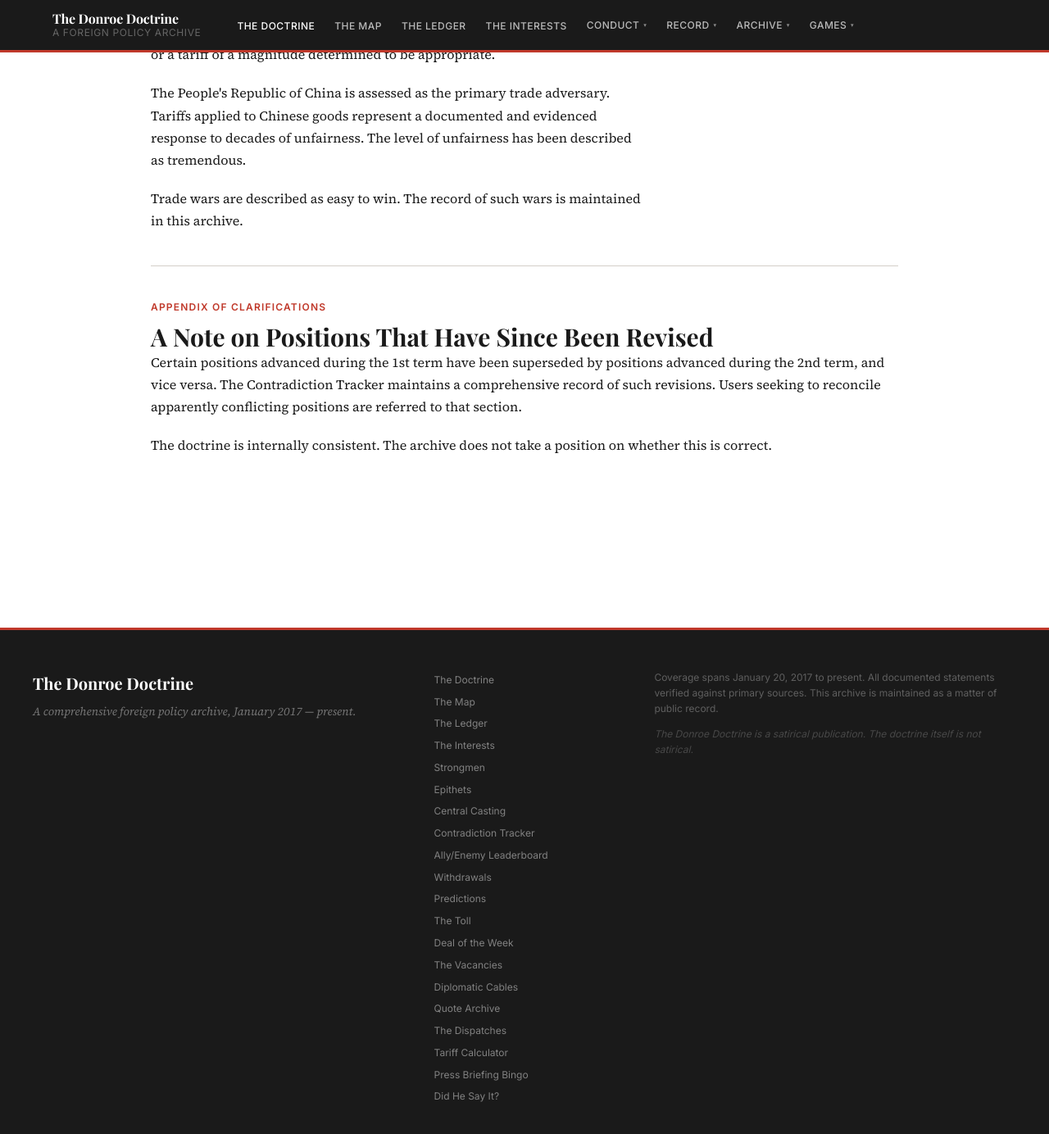
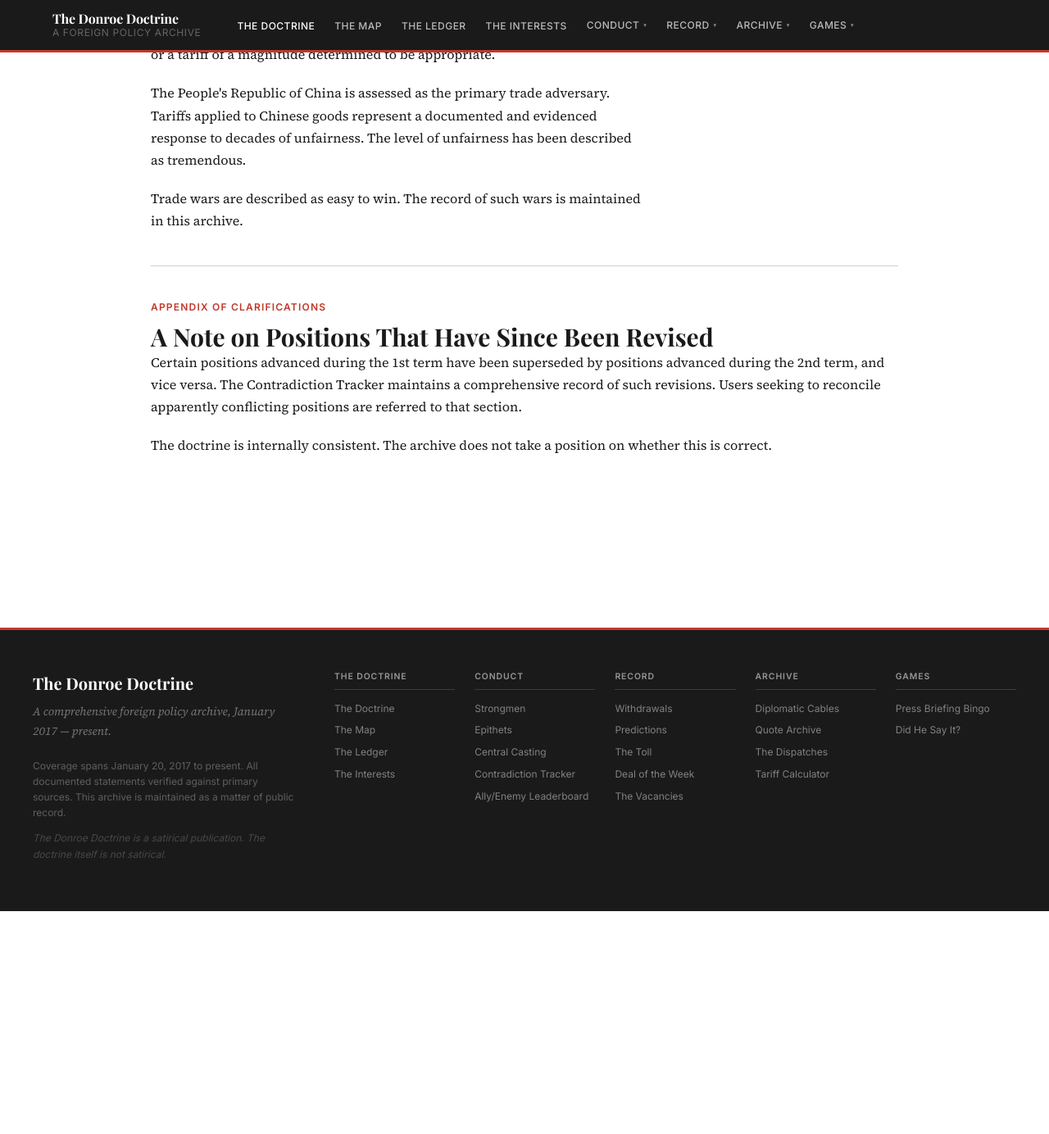
Before and after one commit to dtgara/donroe-doctrine, a Jekyll site: the page built from index.html, in a window 1280 px wide and 1400 px high, scrolled down 3112 px. Shown: the top 1384 px of the window at 82% size. Built offline with Jekyll 4.4.1, drawn with Linux system fonts in a browser that asks for light colours; some web fonts are replaced; after the commit the page ends 4224 px from its top, so only the background shows below that.

Commit message:
Footer: group the 20-link sitemap into 5 labeled columns
The flat <ul> of 20 links was squeezed into the middle 1fr column of a
3-column grid (brand | nav | legal), making the footer roughly as tall
as 20 stacked lines. Replaced with .footer-nav-groups: a 5-column grid
labeled The Doctrine / Conduct / Record / Archive / Games, mirroring
the header nav's own dropdown categories so the grouping is already
familiar rather than a new taxonomy to learn. Cuts the footer's link
list from 20 rows tall to 5 rows tall. Reflows to 3 columns at 900px
and 2 columns at 768px rather than the old single-column collapse.

```diff
--- a/_includes/footer.html
+++ b/_includes/footer.html
@@ -4,30 +4,55 @@
       <p class="footer-title">The Donroe Doctrine</p>
       <p class="footer-strapline">A comprehensive foreign policy archive, January 2017 — present.</p>
     </div>
-    <nav class="footer-nav" aria-label="Footer navigation">
+
+    <nav class="footer-nav-groups" aria-label="Footer navigation">
+      <div class="footer-nav-group">
+        <p class="footer-nav-group-title">The Doctrine</p>
         <ul>
           <li><a href="{{ '/' | relative_url }}">The Doctrine</a></li>
           <li><a href="{{ '/map/' | relative_url }}">The Map</a></li>
           <li><a href="{{ '/bribes/' | relative_url }}">The Ledger</a></li>
           <li><a href="{{ '/interests/' | relative_url }}">The Interests</a></li>
+        </ul>
+      </div>
+      <div class="footer-nav-group">
+        <p class="footer-nav-group-title">Conduct</p>
+        <ul>
           <li><a href="{{ '/strongmen/' | relative_url }}">Strongmen</a></li>
           <li><a href="{{ '/epithets/' | relative_url }}">Epithets</a></li>
           <li><a href="{{ '/central-casting/' | relative_url }}">Central Casting</a></li>
           <li><a href="{{ '/contradictions/' | relative_url }}">Contradiction Tracker</a></li>
           <li><a href="{{ '/leaderboard/' | relative_url }}">Ally/Enemy Leaderboard</a></li>
+        </ul>
+      </div>
+      <div class="footer-nav-group">
+        <p class="footer-nav-group-title">Record</p>
+        <ul>
           <li><a href="{{ '/withdrawals/' | relative_url }}">Withdrawals</a></li>
           <li><a href="{{ '/predictions/' | relative_url }}">Predictions</a></li>
           <li><a href="{{ '/toll/' | relative_url }}">The Toll</a></li>
           <li><a href="{{ '/deals/' | relative_url }}">Deal of the Week</a></li>
           <li><a href="{{ '/vacancies/' | relative_url }}">The Vacancies</a></li>
+        </ul>
+      </div>
+      <div class="footer-nav-group">
+        <p class="footer-nav-group-title">Archive</p>
+        <ul>
           <li><a href="{{ '/cables/' | relative_url }}">Diplomatic Cables</a></li>
           <li><a href="{{ '/quotes/' | relative_url }}">Quote Archive</a></li>
           <li><a href="{{ '/dispatches/' | relative_url }}">The Dispatches</a></li>
           <li><a href="{{ '/tariffs/' | relative_url }}">Tariff Calculator</a></li>
+        </ul>
+      </div>
+      <div class="footer-nav-group">
+        <p class="footer-nav-group-title">Games</p>
+        <ul>
           <li><a href="{{ '/bingo/' | relative_url }}">Press Briefing Bingo</a></li>
           <li><a href="{{ '/quote-game/' | relative_url }}">Did He Say It?</a></li>
         </ul>
+      </div>
     </nav>
+
     <div class="footer-legal">
       <p>Coverage spans January 20, 2017 to present. All documented statements verified against primary sources.
       This archive is maintained as a matter of public record.</p>
--- a/assets/css/style-v2.css
+++ b/assets/css/style-v2.css
@@ -1248,9 +1248,16 @@ body { padding-top: var(--nav-height); }
   max-width: var(--max-width);
   margin: 0 auto;
   display: grid;
-  grid-template-columns: 2fr 1fr 2fr;
-  gap: 3rem;
-}
+  grid-template-columns: 1fr 2.6fr;
+  grid-template-areas:
+    "brand groups"
+    "legal groups";
+  column-gap: 3rem;
+  row-gap: 1.25rem;
+}
+
+.footer-brand { grid-area: brand; }
+.footer-legal { grid-area: legal; align-self: end; }
 
 .footer-title {
   font-family: var(--font-display);
@@ -1265,12 +1272,33 @@ body { padding-top: var(--nav-height); }
   color: rgba(255,255,255,0.4);
 }
 
-.footer-nav ul {
+/* Footer nav — grouped to mirror the header's Conduct/Record/Archive/Games
+   dropdowns, so the list of sections doesn't collapse into one long single
+   column. Each group is capped at ~5 items by design; add new sections to
+   whichever group they belong in rather than growing a flat list. */
+.footer-nav-groups {
+  grid-area: groups;
+  display: grid;
+  grid-template-columns: repeat(5, 1fr);
+  gap: 1.5rem;
+}
+.footer-nav-group-title {
+  font-family: var(--font-ui);
+  font-size: 0.65rem;
+  font-weight: 600;
+  letter-spacing: 0.09em;
+  text-transform: uppercase;
+  color: rgba(255,255,255,0.55);
+  margin: 0 0 0.6rem;
+  padding-bottom: 0.4rem;
+  border-bottom: 1px solid rgba(255,255,255,0.15);
+}
+.footer-nav-group ul {
   list-style: none;
   padding: 0;
   margin: 0;
 }
-.footer-nav li a {
+.footer-nav-group li a {
   font-family: var(--font-ui);
   font-size: var(--text-xs);
   color: rgba(255,255,255,0.45);
@@ -1279,7 +1307,7 @@ body { padding-top: var(--nav-height); }
   padding: 0.2rem 0;
   transition: color var(--transition-fast);
 }
-.footer-nav li a:hover { color: var(--color-white); }
+.footer-nav-group li a:hover { color: var(--color-white); }
 
 .footer-legal {
   font-family: var(--font-ui);
@@ -1432,9 +1460,16 @@ body { padding-top: var(--nav-height); }
    -------------------------------------------------------------------------- */
 @media (max-width: 900px) {
   .footer-inner {
-    grid-template-columns: 1fr 1fr;
+    grid-template-columns: 1fr;
+    grid-template-areas:
+      "brand"
+      "groups"
+      "legal";
   }
-  .footer-brand { grid-column: 1 / -1; }
+  .footer-legal { align-self: auto; }
+  .footer-nav-groups {
+    grid-template-columns: repeat(3, 1fr);
+  }
 }
 
 @media (max-width: 768px) {
@@ -1490,8 +1525,10 @@ body { padding-top: var(--nav-height); }
   }
 
   .footer-inner {
-    grid-template-columns: 1fr;
     gap: 2rem;
+  }
+  .footer-nav-groups {
+    grid-template-columns: repeat(2, 1fr);
   }
 
   .tariff-result-meta {
```
Lines whose indentation alone changed are shown as unchanged.
